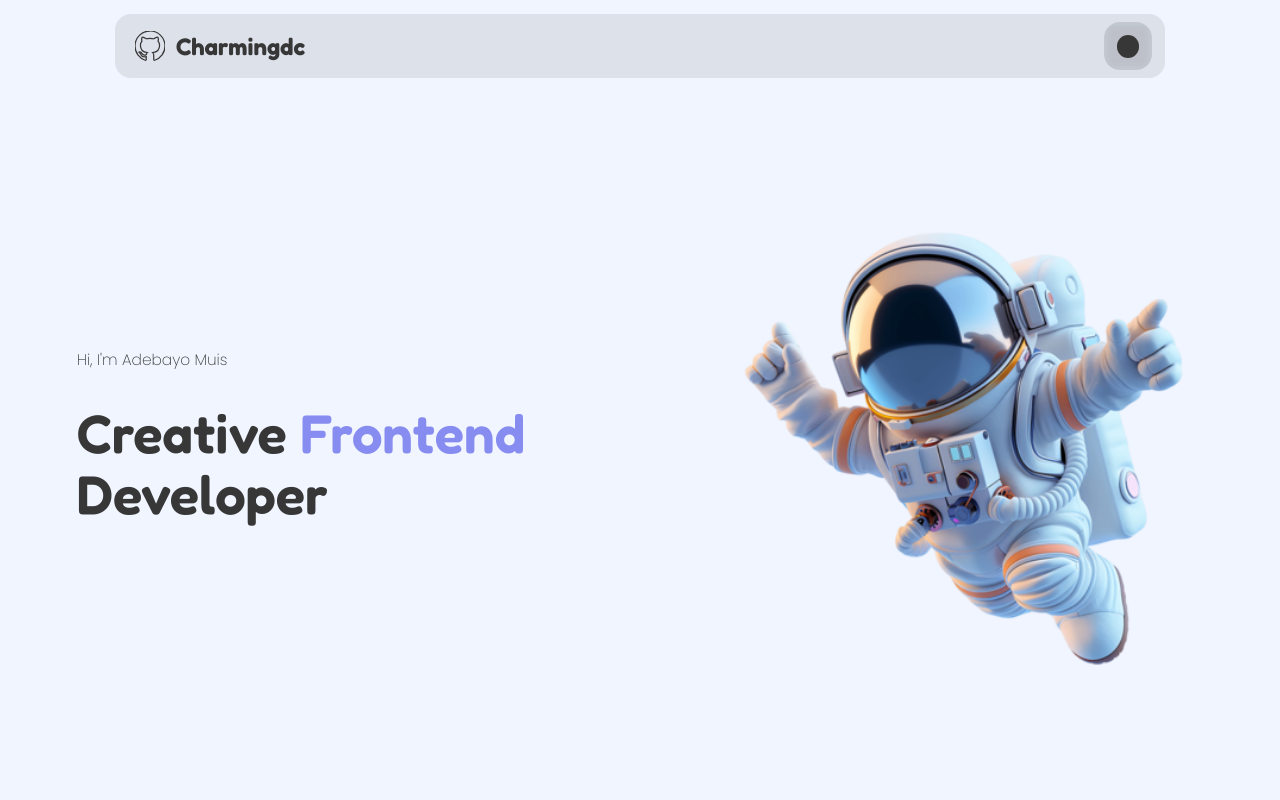
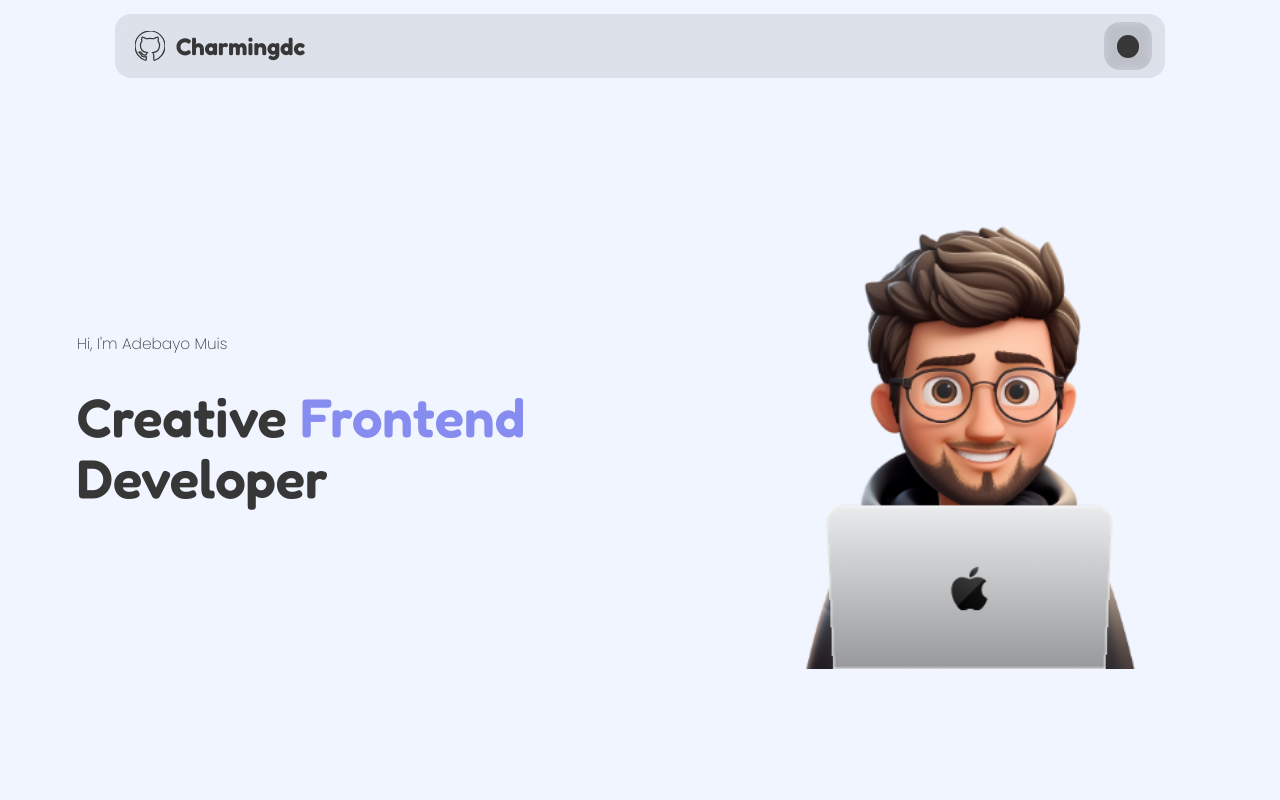
Before and after one commit to Charmingdc/Personal-Website, a React (Vite) app: page / in a window 1280 px wide. Shown: the top 800 px of the page. Built offline with nearby package versions, Linux system fonts and the light colour scheme.

Commit message:
Minor update

```diff
--- a/src/App.css
+++ b/src/App.css
@@ -68,8 +68,8 @@ nav > ul {
  color: var(--text-color);
  padding: 0 .8rem;
  background-color: rgba(50, 50, 50, 0.1);
- backdrop-filter: blur(5px);
- -webkit-backdrop-filter: blur(5px);
+ backdrop-filter: blur(6px);
+ -webkit-backdrop-filter: blur(6px);
  border-radius: var(--box-radius);
  margin: .5rem 0 .8rem 0;
  list-style: none;
@@ -175,7 +175,7 @@ section {
  justify-content: center;
  background-color: var(--bg-color);
  position: relative;
- padding-top: 5.5rem;
+ padding-top: 4.5rem;
  margin-top: 0;
 }
 
--- a/src/components/HeroSection.tsx
+++ b/src/components/HeroSection.tsx
@@ -22,8 +22,8 @@ const HeroSection = () => {
         initial={{ y: '-10rem' }}
         animate={{ y: '0', transition: { duration: 0.8, ease: 'easeOut' } }}>
         <img
-          src="/illustrations/astronaut.png.webp"
-          alt="Astronaut"
+          src="/illustrations/laptopforcontact-Db64_6nO.png"
+          alt="Man holding a laptop"
         />
       </motion.div>
     </section>
```
Also changed, not shown: public/illustrations/laptopforcontact-Db64_6nO.png (added).
